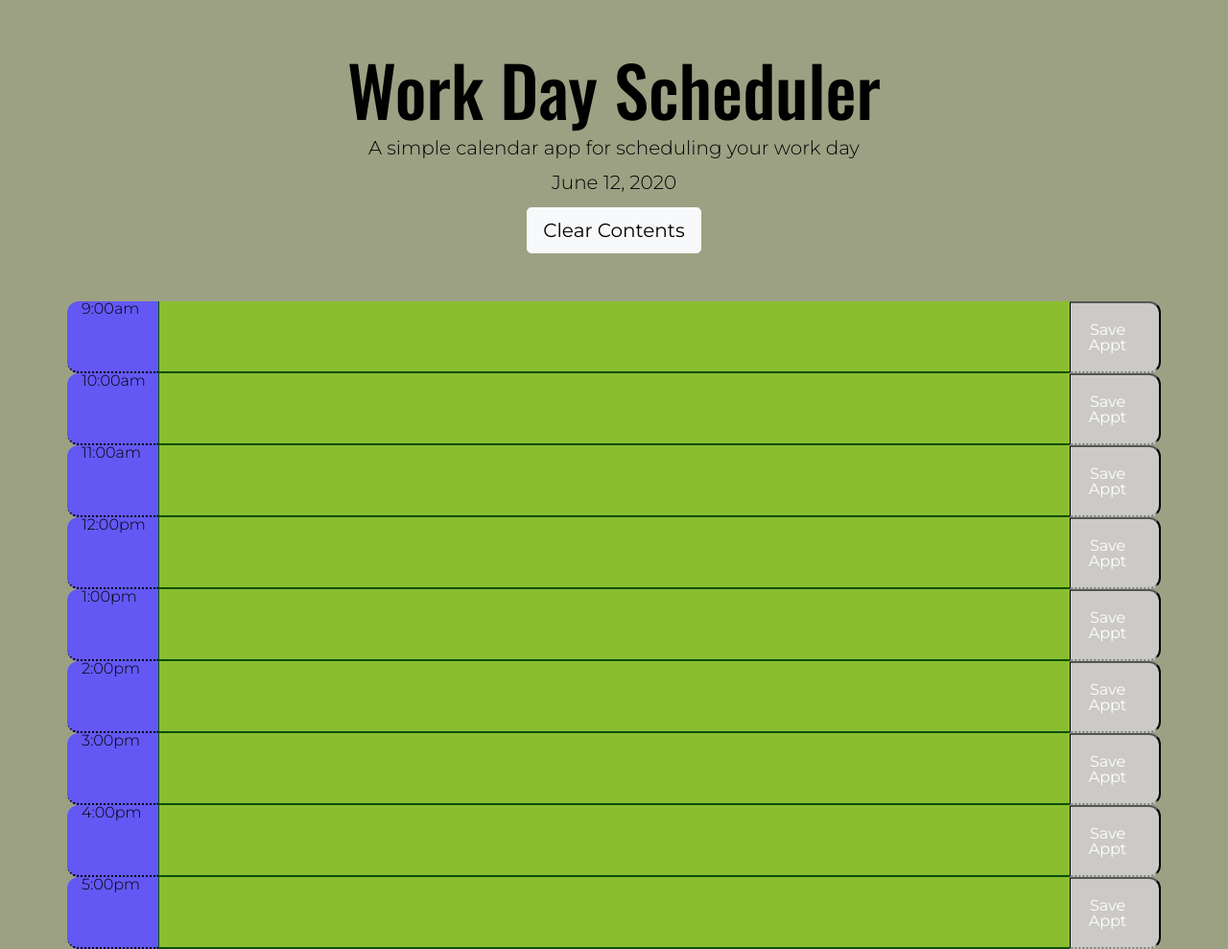
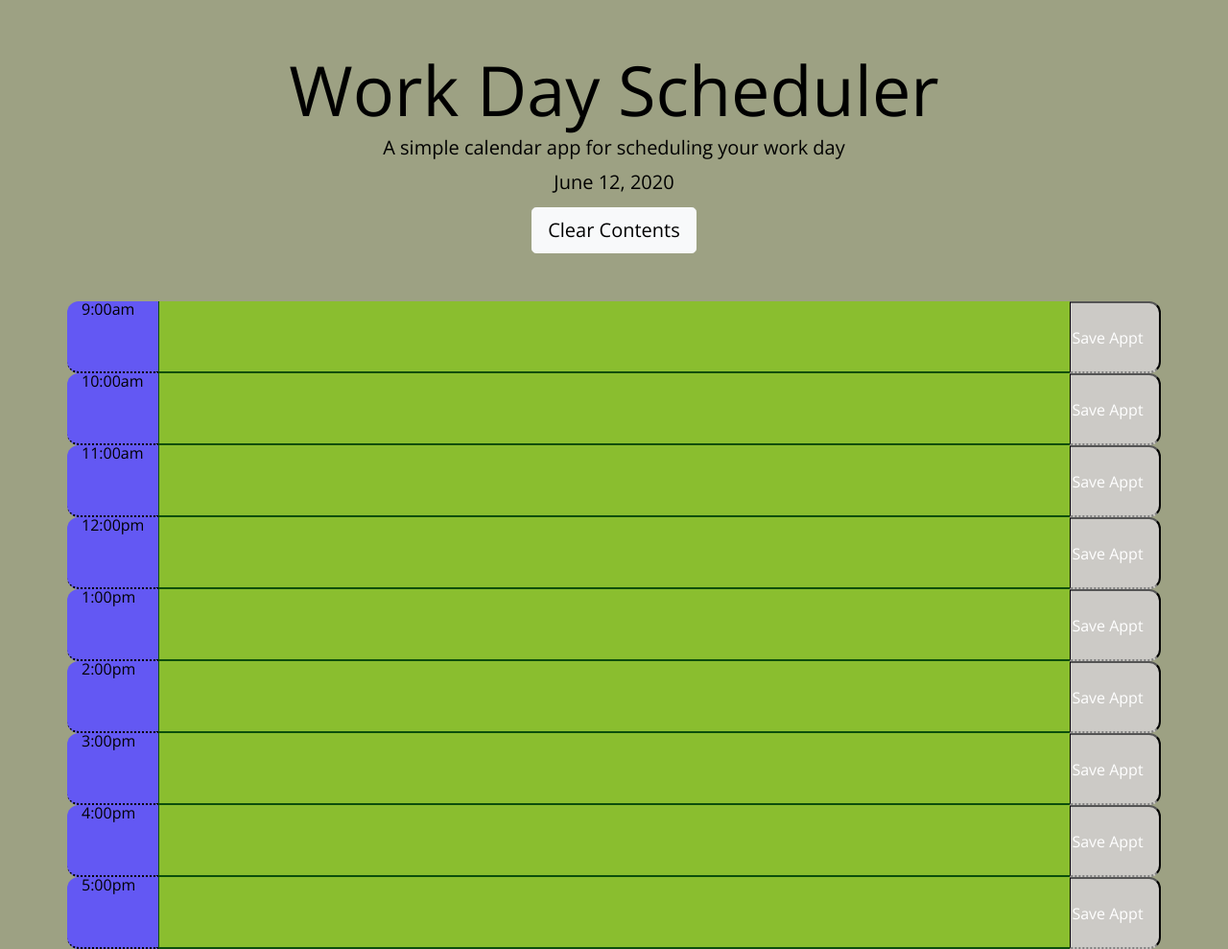
Before and after one commit to ConnerJarrell/Calender-HW, a plain HTML site: page index.html in a window 1280 px wide. Shown: the whole page at 96% size. Drawn offline with nearby package versions, Linux system fonts and the light colour scheme.

Commit message:
update font

```diff
--- a/assets/style.css
+++ b/assets/style.css
@@ -1,5 +1,5 @@
 body {
-    font-family: 'Montserrat', sans-serif;
+    font-family: 'Open Sans', sans-serif;
     font-weight: 300;
     font-size: 16px;
     line-height: 1;
@@ -8,13 +8,13 @@ body {
 }
 
 h1{
-    font-family: 'Oswald', sans-serif;
+    font-family: 'Open Sans', sans-serif;
     font-weight: 500;
     color:black;
 }
 
 p{
-    font-family: 'Montserrat', sans-serif;
+    font-family: 'Open Sans', sans-serif;
     font-weight: 300;
 }
 
--- a/index.html
+++ b/index.html
@@ -7,7 +7,7 @@
 
         <link rel="stylesheet" href="https://stackpath.bootstrapcdn.com/bootstrap/4.3.1/css/bootstrap.min.css"/>
 
-        <link href="https://fonts.googleapis.com/css2?family=Montserrat:wght@300;400&family=Oswald:wght@500&family=Raleway:wght@500&display=swap" rel="stylesheet">
+        <link href="https://fonts.googleapis.com/css?family=Open+Sans&display=swap" rel="stylesheet">
 
         <link rel="stylesheet" href="assets/style.css" />
 
```
